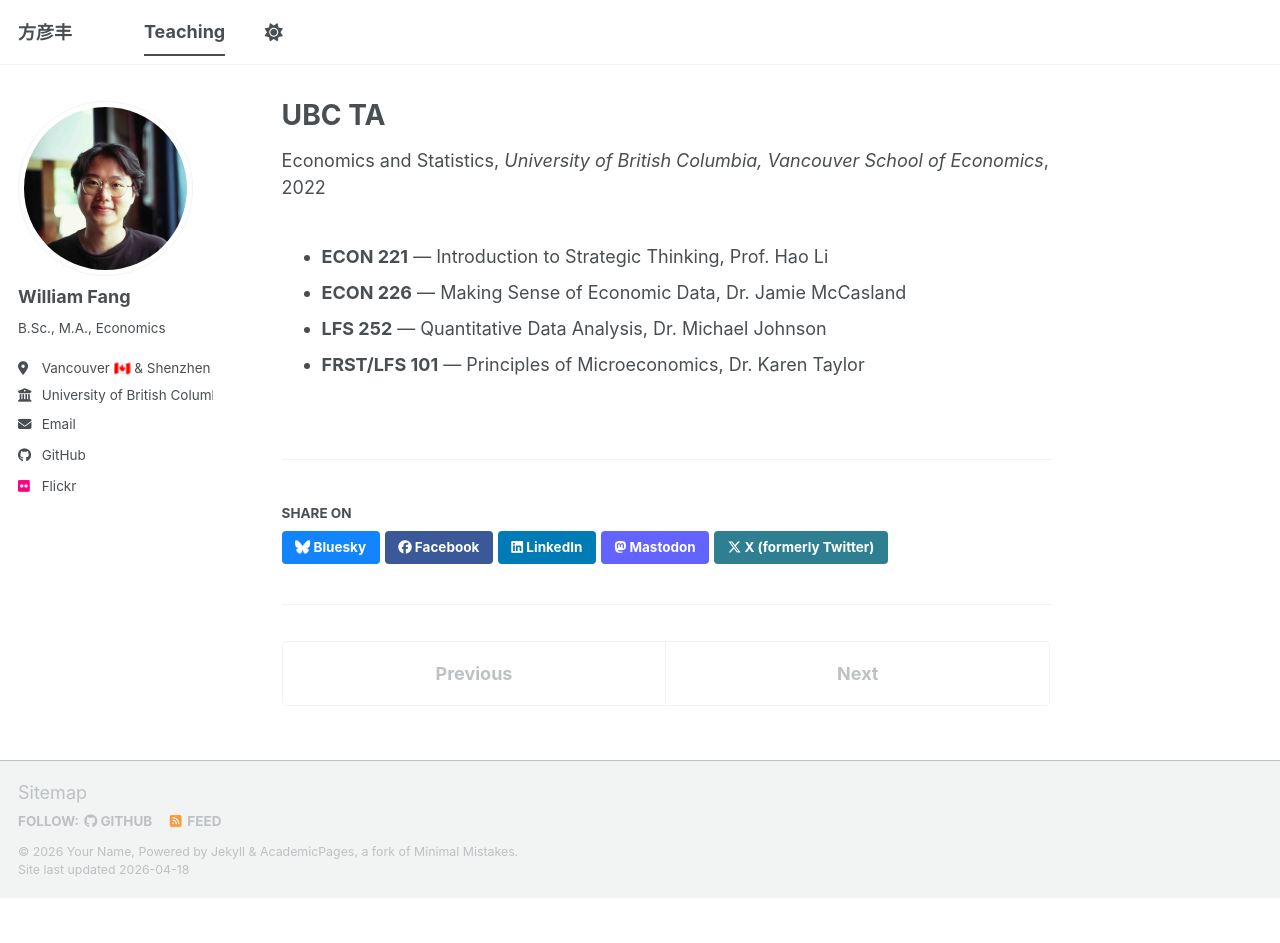
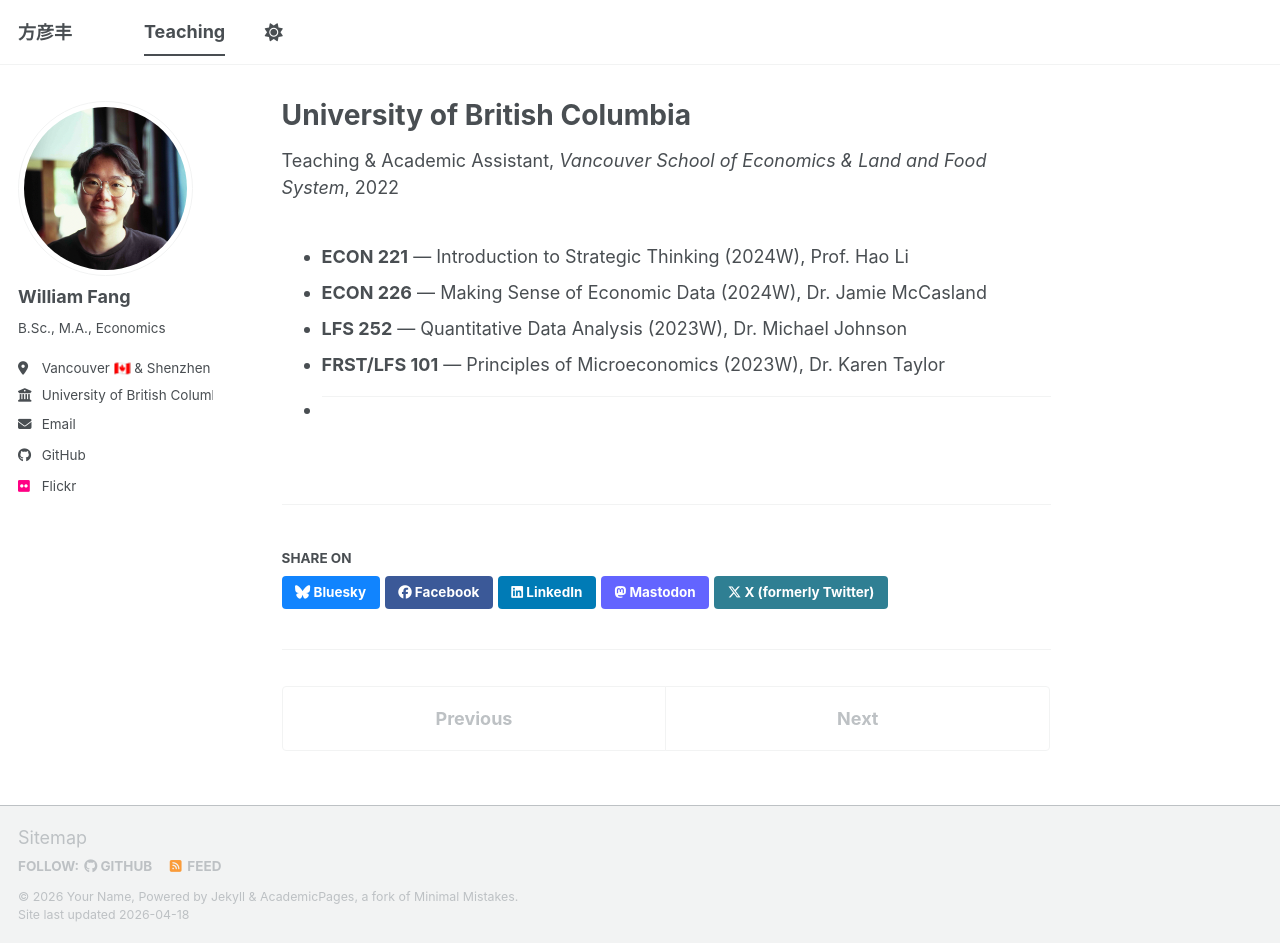
Before and after one commit to will-yanfeng-fang/will-yanfeng-fang.github.io, a Jekyll site: the page built from _teaching/2024-graduate-ta.md, in a window 1280 px wide and 943 px high. Built offline with Jekyll 4.4.1, drawn with Linux system fonts in a browser that asks for light colours; a script bundle is joined from its source files by our own code; library files that are not in the unit come from our copies.

Commit message:
Update 2024-graduate-ta.md

```diff
--- a/_teaching/2024-graduate-ta.md
+++ b/_teaching/2024-graduate-ta.md
@@ -1,14 +1,16 @@
 ---
-title: "UBC TA"
+title: "University of British Columbia"
 collection: teaching
-type: "Economics and Statistics"
+type: "Teaching & Academic Assistant"
 permalink: /teaching/2024-graduate-ta
-venue: "University of British Columbia, Vancouver School of Economics"
+venue: "Vancouver School of Economics & Land and Food System"
 date: 2022-09-01
 location: "Vancouver, BC, Canada"
 ---
 
-- **ECON 221** — Introduction to Strategic Thinking, Prof. Hao Li
-- **ECON 226** — Making Sense of Economic Data, Dr. Jamie McCasland
-- **LFS 252** — Quantitative Data Analysis, Dr. Michael Johnson
-- **FRST/LFS 101** — Principles of Microeconomics, Dr. Karen Taylor
+- **ECON 221** — Introduction to Strategic Thinking (2024W), Prof. Hao Li
+- **ECON 226** — Making Sense of Economic Data (2024W), Dr. Jamie McCasland
+- **LFS 252** — Quantitative Data Analysis (2023W), Dr. Michael Johnson
+- **FRST/LFS 101** — Principles of Microeconomics (2023W), Dr. Karen Taylor
+-
+---
```
